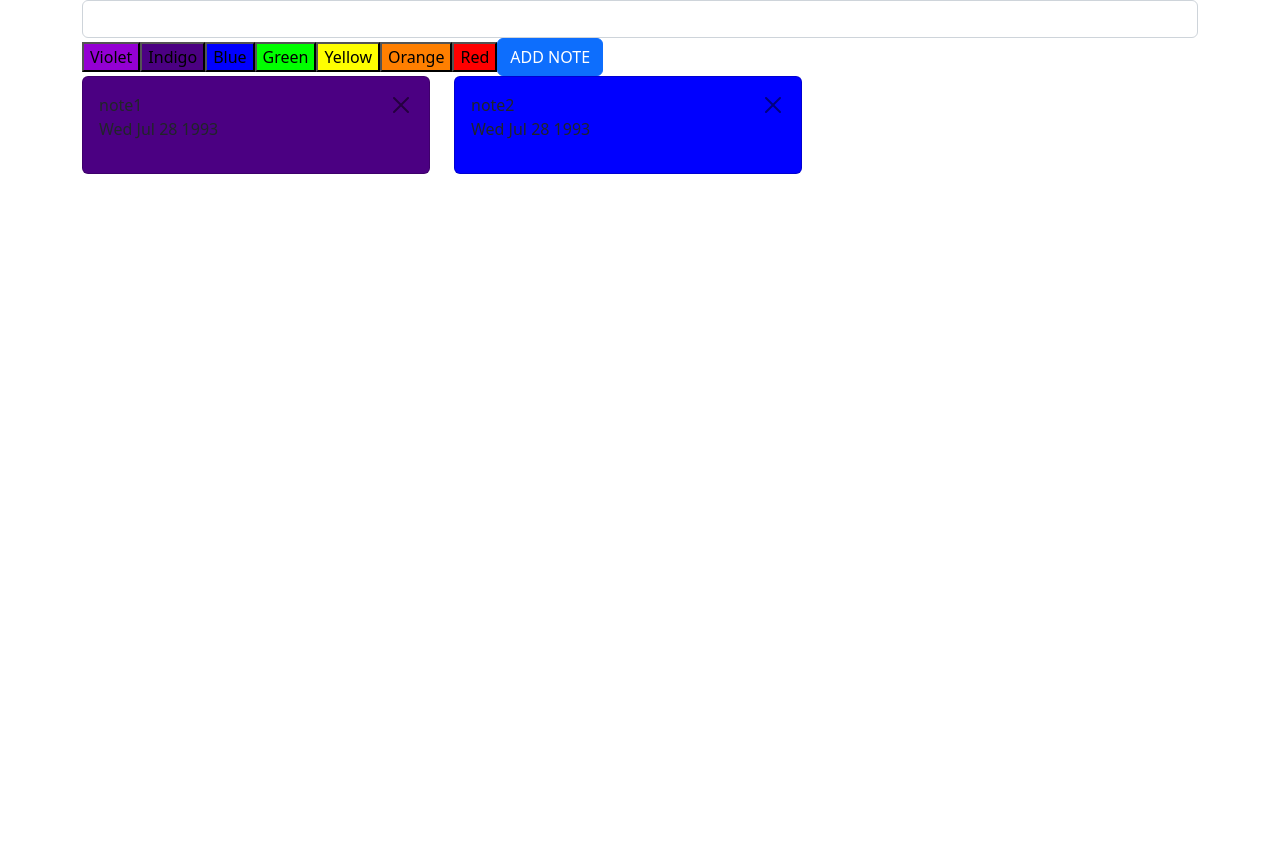
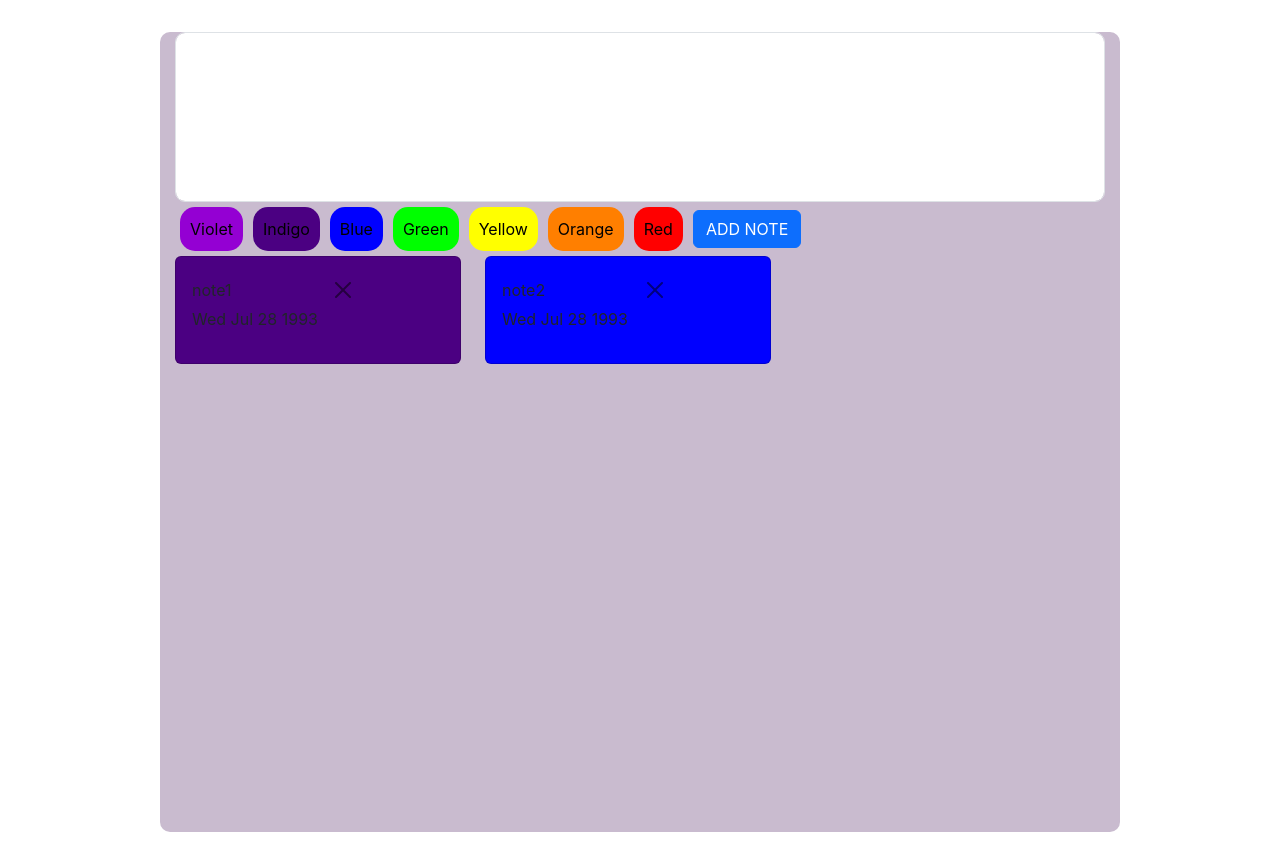
Before and after one commit to beyzanurakin/rainbow-notes, a React (Create React App) app: page / in a window 1280 px wide. Before the commit the page ends 800 px from the top, so only its background shows below. Built offline with nearby package versions, Linux system fonts and the light colour scheme.

Commit message:
Change major styles

```diff
--- a/package.json
+++ b/package.json
@@ -7,9 +7,7 @@
     "@testing-library/jest-dom": "^5.16.4",
     "@testing-library/react": "^13.3.0",
     "@testing-library/user-event": "^13.5.0",
-    "bootstrap": "^5.2.0-beta1",
     "react": "^18.2.0",
-    "react-bootstrap": "^2.4.0",
     "react-dom": "^18.2.0",
     "react-redux": "^8.0.2",
     "react-scripts": "5.0.1",
--- a/public/index.html
+++ b/public/index.html
@@ -9,35 +9,18 @@
       name="description"
       content="Web site created using create-react-app"
     />
+    <link
+      rel="stylesheet"
+      href="https://fonts.googleapis.com/css2?family=Material+Symbols+Outlined:opsz,wght,FILL,GRAD@48,400,0,0"
+    />
     <link rel="apple-touch-icon" href="%PUBLIC_URL%/logo192.png" />
-    <!--
-      manifest.json provides metadata used when your web app is installed on a
-      user's mobile device or desktop. See https://developers.google.com/web/fundamentals/web-app-manifest/
-    -->
+
     <link rel="manifest" href="%PUBLIC_URL%/manifest.json" />
-    <!--
-      Notice the use of %PUBLIC_URL% in the tags above.
-      It will be replaced with the URL of the `public` folder during the build.
-      Only files inside the `public` folder can be referenced from the HTML.
 
-      Unlike "/favicon.ico" or "favicon.ico", "%PUBLIC_URL%/favicon.ico" will
-      work correctly both with client-side routing and a non-root public URL.
-      Learn how to configure a non-root public URL by running `npm run build`.
-    -->
     <title>React App</title>
   </head>
   <body>
     <noscript>You need to enable JavaScript to run this app.</noscript>
     <div id="root"></div>
-    <!--
-      This HTML file is a template.
-      If you open it directly in the browser, you will see an empty page.
-
-      You can add webfonts, meta tags, or analytics to this file.
-      The build step will place the bundled scripts into the <body> tag.
-
-      To begin the development, run `npm start` or `yarn start`.
-      To create a production bundle, use `npm run build` or `yarn build`.
-    -->
   </body>
 </html>
--- a/src/index.css
+++ b/src/index.css
@@ -1,3 +1,129 @@
+body {
+  margin: 0;
+  font-family: -apple-system, BlinkMacSystemFont, 'Segoe UI', 'Roboto', 'Oxygen',
+    'Ubuntu', 'Cantarell', 'Fira Sans', 'Droid Sans', 'Helvetica Neue',
+    sans-serif;
+  -webkit-font-smoothing: antialiased;
+  -moz-osx-font-smoothing: grayscale;
+}
+
+code {
+  font-family: source-code-pro, Menlo, Monaco, Consolas, 'Courier New',
+    monospace;
+}
+
+.header {
+  display: flex;
+  align-items: center;
+  justify-content: space-between;
+}
+
+.container {
+  max-width: 960px;
+  margin: 2rem auto;
+  border-radius: 10px;
+  padding-right: 15px;
+  padding-left: 15px;
+  min-height: 100vh;
+  background-color: #c9bbcf;
+}
+
+.notes-list {
+  display: grid;
+  grid-gap: 1rem;
+  grid-template-columns: repeat(auto-fill, minmax(250px, 1fr));
+}
+
+.note.new {
+  background-color: #67d7cc;
+}
+
+textarea {
+  border: none;
+  resize: none;
+  background-color: #67d7cc;
+  width: 100%;
+}
+
+textarea:focus {
+  outline: none;
+}
+
+.save {
+  background-color: #e1e1e1;
+  border: none;
+  border-radius: 15px;
+  padding: 5px 10px 5px 10px;
+}
+
+.save:hover {
+  background-color: #ededed;
+  cursor: pointer;
+}
+
+.note {
+  border-radius: 10px;
+  padding: 1rem;
+  min-height: 170px;
+  display: flex;
+  flex-direction: column;
+  justify-content: space-between;
+  white-space: pre-wrap;
+  color: #e1e1e1;
+}
+.add-note {
+  margin: 2rem 0px;
+  padding: 2rem;
+  background-color: #fef68a;
+  border-radius: 10px;
+  padding: 1rem;
+  min-height: 170px;
+  display: flex;
+  flex-direction: column;
+  justify-content: space-between;
+  white-space: pre-wrap;
+}
+
+.note-header {
+  display: flex;
+  align-items: center;
+  justify-content: space-between;
+}
+.delete-icon {
+  cursor: pointer;
+}
+
+.search {
+  display: flex;
+  align-items: center;
+  background-color: rgb(233, 233, 233);
+  border-radius: 10px;
+  padding: 5px;
+  margin-bottom: 1.5em;
+}
+
+.search input {
+  border: none;
+  background-color: rgb(233, 233, 233);
+  width: 100%;
+}
+
+.search input:focus {
+  outline: none;
+}
+.buttons {
+  width: 100%;
+  margin: 1rem 0px;
+  display: flex;
+  justify-content: space-between;
+}
+button {
+  border: none;
+  border-radius: 15px;
+  padding: 10px 10px;
+  margin: 5px;
+  flex: 1;
+}
 .violet,
 .violet:hover,
 .violet:active,
```
